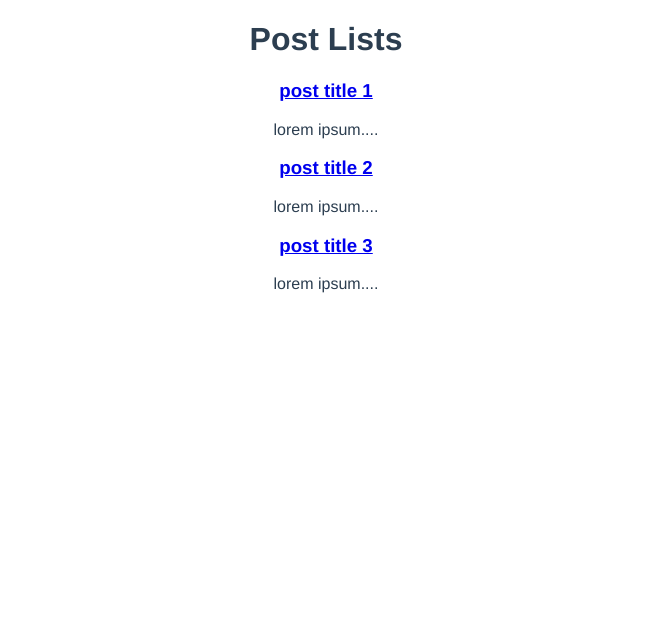
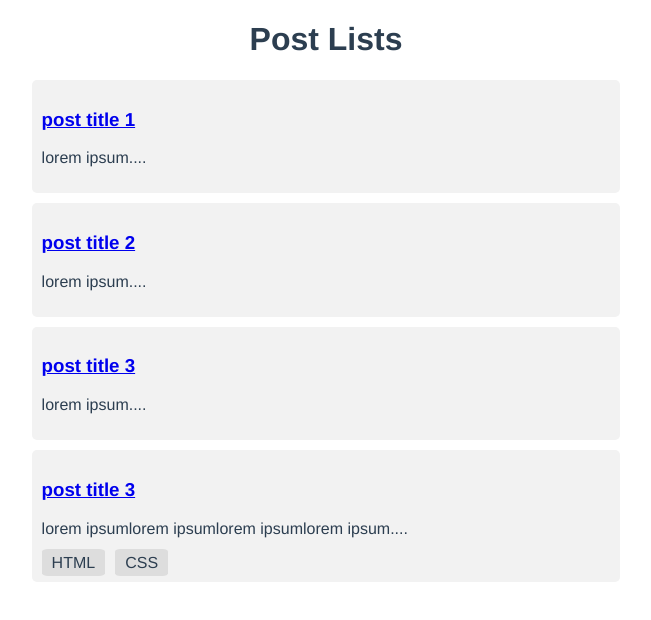
Before and after one commit to ChanHeinKyaw/Vue_JS, a Vue app in the folder Chapter_11/aync-in-composition-api/: page / in a window 1280 px wide. Shown: the top 620 px of the page, without its empty margins (314-965 px from the left). Built offline with nearby package versions, Linux system fonts and the light colour scheme; data requests are answered from the project's data file.

Commit message:
create post backend

```diff
--- a/Chapter_11/aync-in-composition-api/databases/db.json
+++ b/Chapter_11/aync-in-composition-api/databases/db.json
@@ -14,6 +14,15 @@
             "title": "post title 3",
             "id": 3,
             "body": "lorem ipsum"
+        },
+        {
+            "title": "post title 3",
+            "body": "lorem ipsumlorem ipsumlorem ipsumlorem ipsum",
+            "tags": [
+                "HTML",
+                "CSS"
+            ],
+            "id": 4
         }
     ]
 }
--- a/Chapter_11/aync-in-composition-api/src/components/SinglePost.vue
+++ b/Chapter_11/aync-in-composition-api/src/components/SinglePost.vue
@@ -1,8 +1,15 @@
 <template>
-    <router-link :to="{name: 'detail', params: {id: post.id}}">
-        <h3>{{post.title}}</h3>
-    </router-link>
-    <p>{{cutPostBody}}</p>
+    <div class="main">
+        <div class="card">
+            <router-link :to="{name: 'detail', params: {id: post.id}}">
+            <h3>{{post.title}}</h3>
+            </router-link>
+            <p>{{cutPostBody}}</p>
+            <span v-for="tag in post.tags" :key="tag" class="pill">
+                {{ tag }}
+            </span>
+        </div>
+    </div>
 </template>
 
 <script>
@@ -20,3 +27,19 @@ export default {
     }
 }
 </script>
+
+<style scoped>
+    .card{
+        background-color: #f2f2f2;
+        padding: 10px;
+        margin-bottom: 10px;
+        border-radius: 5px;
+        width: 45%;
+    }
+
+    .main{
+        display: flex;
+        justify-content: center;
+        text-align: left;
+    }
+</style>
--- a/Chapter_11/aync-in-composition-api/src/views/Create.vue
+++ b/Chapter_11/aync-in-composition-api/src/views/Create.vue
@@ -1,6 +1,6 @@
 <template>
   <h1>Post Create Page</h1>
-  <form>
+  <form @submit.prevent="addPost">
     <div class="form-group">
         <label for="title">Title</label>
         <input type="text" v-model="title">
@@ -41,12 +41,29 @@ export default {
             tag.value = "";
         }
 
+        let addPost = async () => {
+            await fetch("http://localhost:3000/posts", {
+                method: "POST",
+                headers:{
+                    "Content-Type": "application/json",
+                },
+                body: JSON.stringify(
+                    {
+                        title: title.value,
+                        body: body.value,
+                        tags: tags.value
+                    }
+                )
+            })
+        }
+
         return {
             title,
             body,
             tag,
             handleKeydown,
-            tags
+            tags,
+            addPost
         }
     }
 }
```
